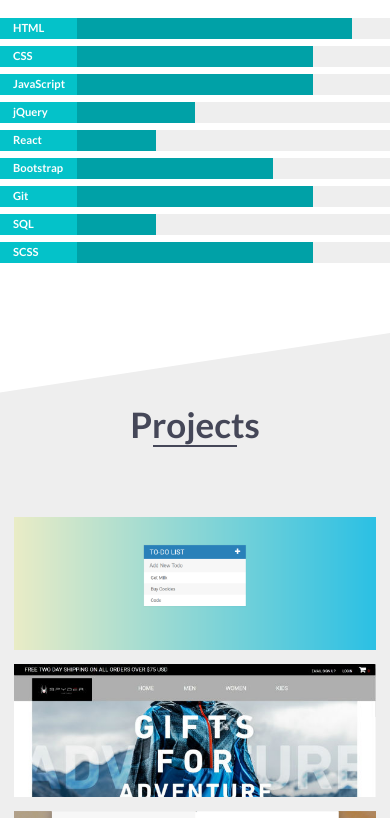
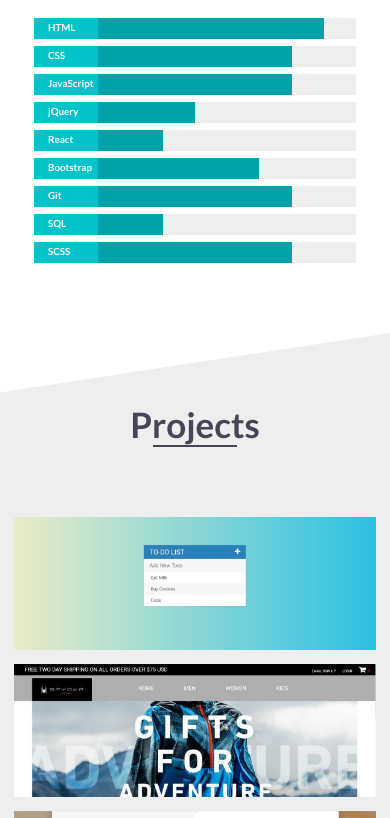
Before and after one commit to angelo21/portfolio, a website: page index.html in a window 390 px wide. Shown: the part 1308-2126 px from the top of the page. Drawn offline with Linux system fonts and the light colour scheme.

Commit message:
Fixed chart to look correct on mobile

```diff
--- a/sass/abstracts/_mixins.scss
+++ b/sass/abstracts/_mixins.scss
@@ -29,3 +29,9 @@
     @content;
   }
 }
+
+@mixin mobile {
+  @media screen and (max-width: 30em) {
+    @content;
+  }
+}
--- a/sass/components/_chart.scss
+++ b/sass/components/_chart.scss
@@ -1,6 +1,11 @@
 .chart {
   width: 60rem;
   padding: 0 2rem;
+
+  @include mobile {
+    width: 50rem;
+  }
+
 
   &__row {
     display: -webkit-box;
@@ -22,6 +27,10 @@
     font-size: 1.6rem;
     font-weight: bold;
     padding: .5rem 2rem;
+
+    @include mobile {
+      font-size: 1.4rem;
+    }
   }
 
   &__fill {
```
Also changed, not shown: css/style.css, sass/layout/_about.scss (line endings or trailing spaces).
